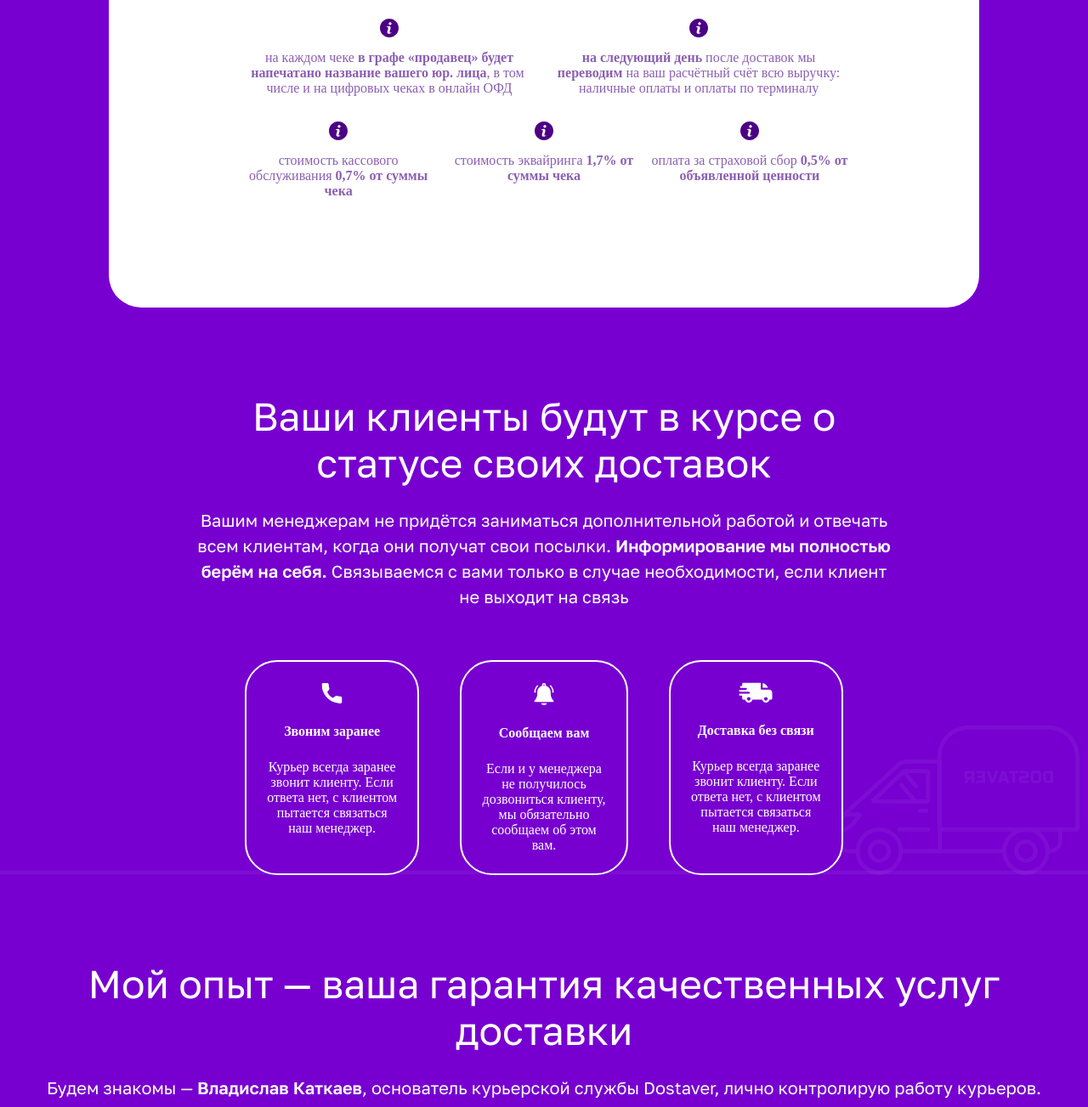
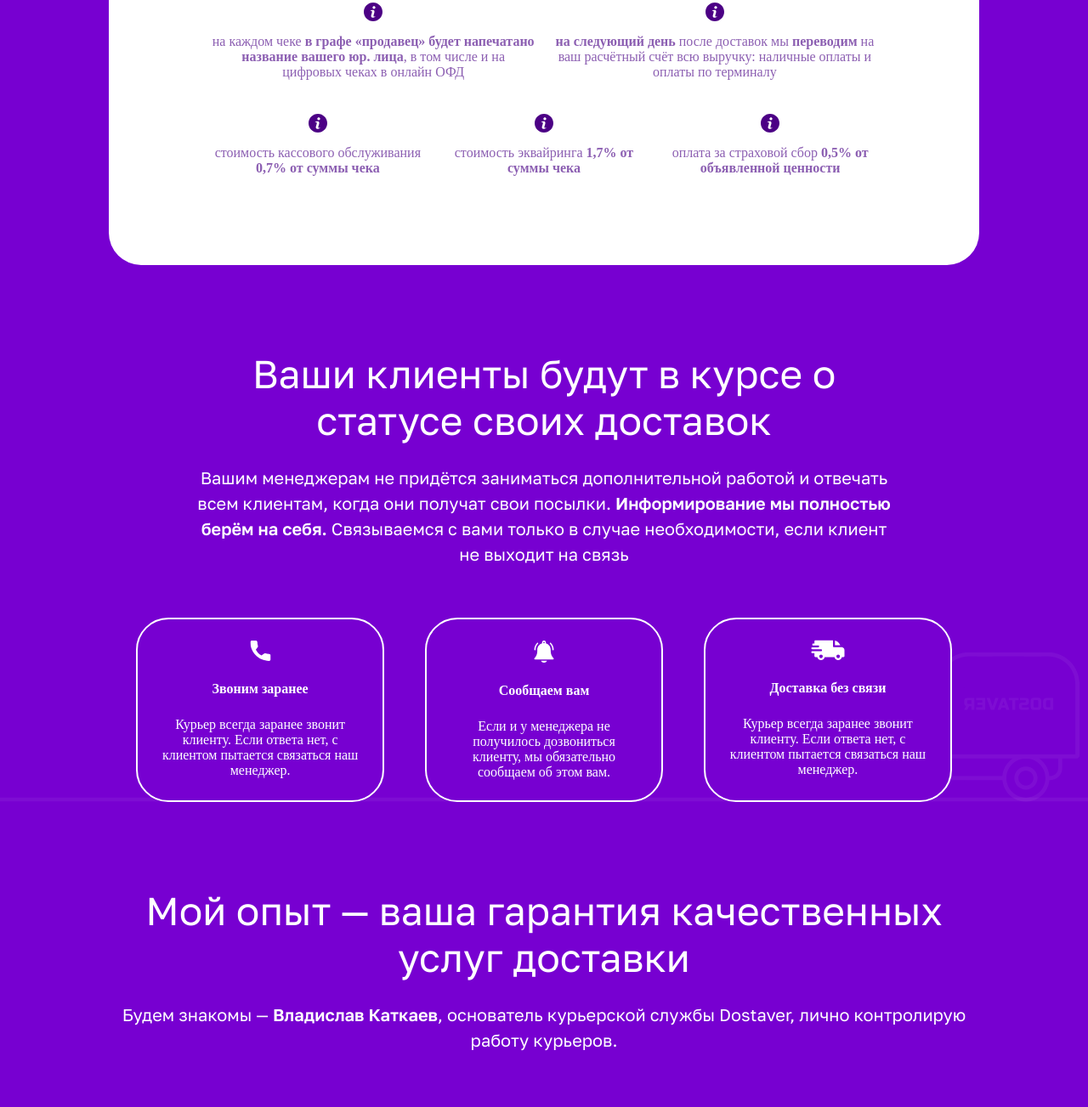
Before and after one commit to valeryzhvalevski/dostaver, a plain HTML site: page index.html in a window 1280 px wide. Shown: the part 4737-6040 px from the top of the page at 85% size. Drawn offline with Linux system fonts and the light colour scheme.

Commit message:
adaptive 1300

```diff
--- a/style/style.scss
+++ b/style/style.scss
@@ -565,16 +565,15 @@
   background: #fff;
   width: 80%;
   margin: 0 auto;
-  height: 600px;
+  height: 550px;
   display: flex;
   flex-direction: column;
   align-items: center;
   justify-content: space-around;
-  padding: 7%;
+  padding: 4%;
   h2 {
     color: #8c5fb2;
     text-align: center;
-    margin-bottom: 30px;
   }
   p {
     color: #8c5fb2;
@@ -592,13 +591,13 @@
   display: flex;
   flex-direction: column;
   align-items: center;
-  width: calc(50% - 5px);
+  width: calc(50% - 10px);
   gap: 15px;
 }
 
 .info__block:nth-child(n + 3) {
-  width: calc(33.33% - 5px);
-  margin-top: 30px;
+  width: calc(33.33% - 10px);
+  margin-top: 40px;
 }
 .clients__content {
   margin: 0 auto;
@@ -606,6 +605,13 @@
   display: flex;
   gap: 3rem;
   overflow: hidden;
+  @media screen and (max-width: 1550px) {
+    width: 65%;
+  }
+  @media screen and (max-width: 1300px) {
+    width: 75%;
+  }
+
 }
 .clients__item {
   box-sizing: border-box;
@@ -643,7 +649,13 @@
   opacity: 0.05;
 }
 .experience {
-  height: 100vh;
+  height: 1060px;
+}
+.experience__text {
+  @media screen and (max-width: 1300px) {
+    margin: 0 auto;
+    width: 80%;
+    }
 }
 .experience__content {
   position: relative;
@@ -692,11 +704,20 @@
   height: 385px;
   left: 25%;
   bottom: -95%;
+  @media screen and (max-width: 1515px) {
+    left: 17%;
+  }
+  @media screen and (max-width: 1300px) {
+    left: 10%;
+  }
 }
 .circle3 {
   width: 292px;
   height: 292px;
   right: 18%;
+  @media screen and (max-width: 1515px) {
+    right: 12%;
+  }
 }
 .circle4 {
   width: 540px;
@@ -718,11 +739,15 @@
   position: absolute;
   bottom: -136%;
   left: 21%;
+  @media screen and (max-width: 1300px) {
+    left: 12%;
+  }
+
 }
 .send {
   position: relative;
   overflow: hidden;
-  height: 45vh;
+  height: 525px;
 }
 .send__tree {
   position: absolute;
```
Also changed, not shown: style/style.css, 1 other file.
